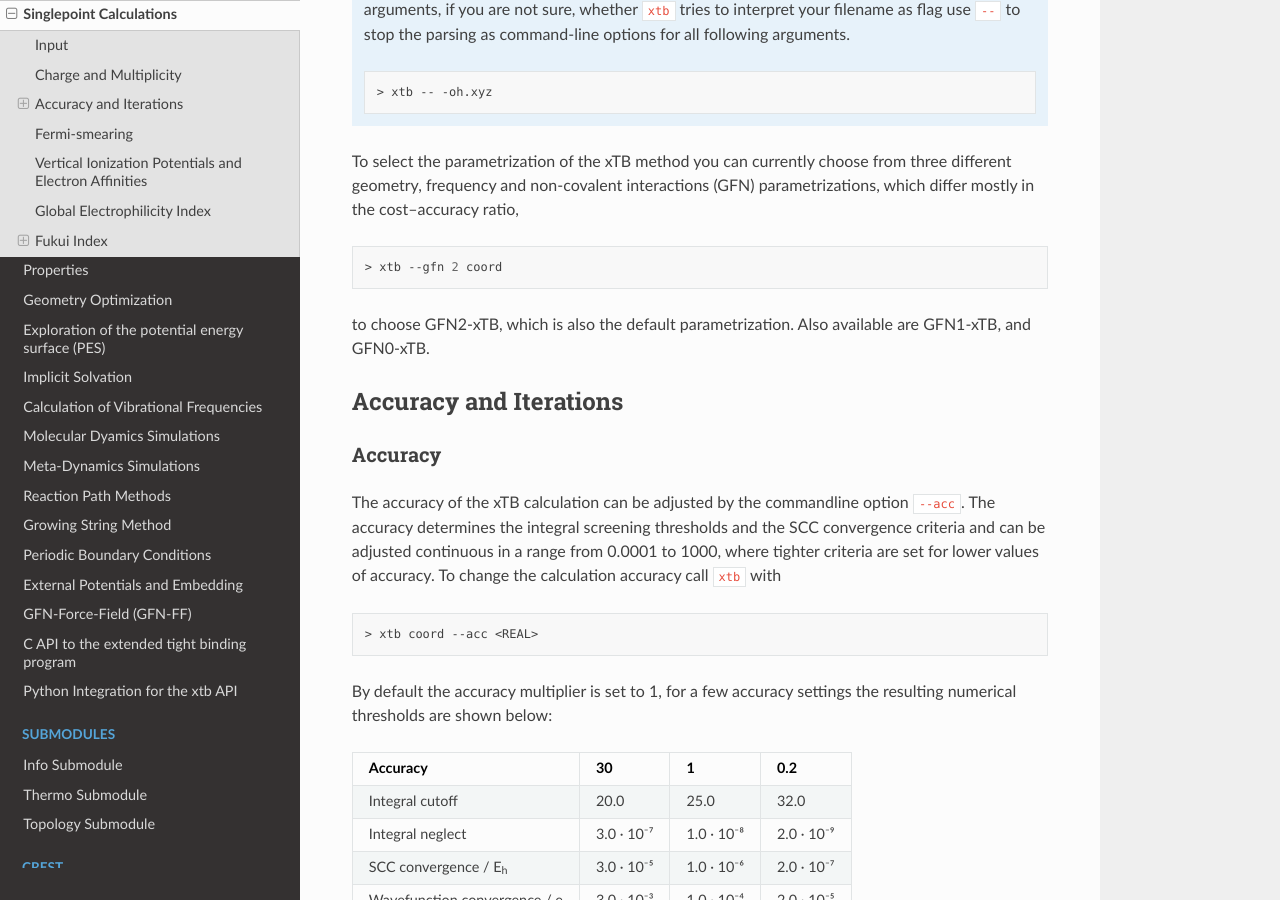
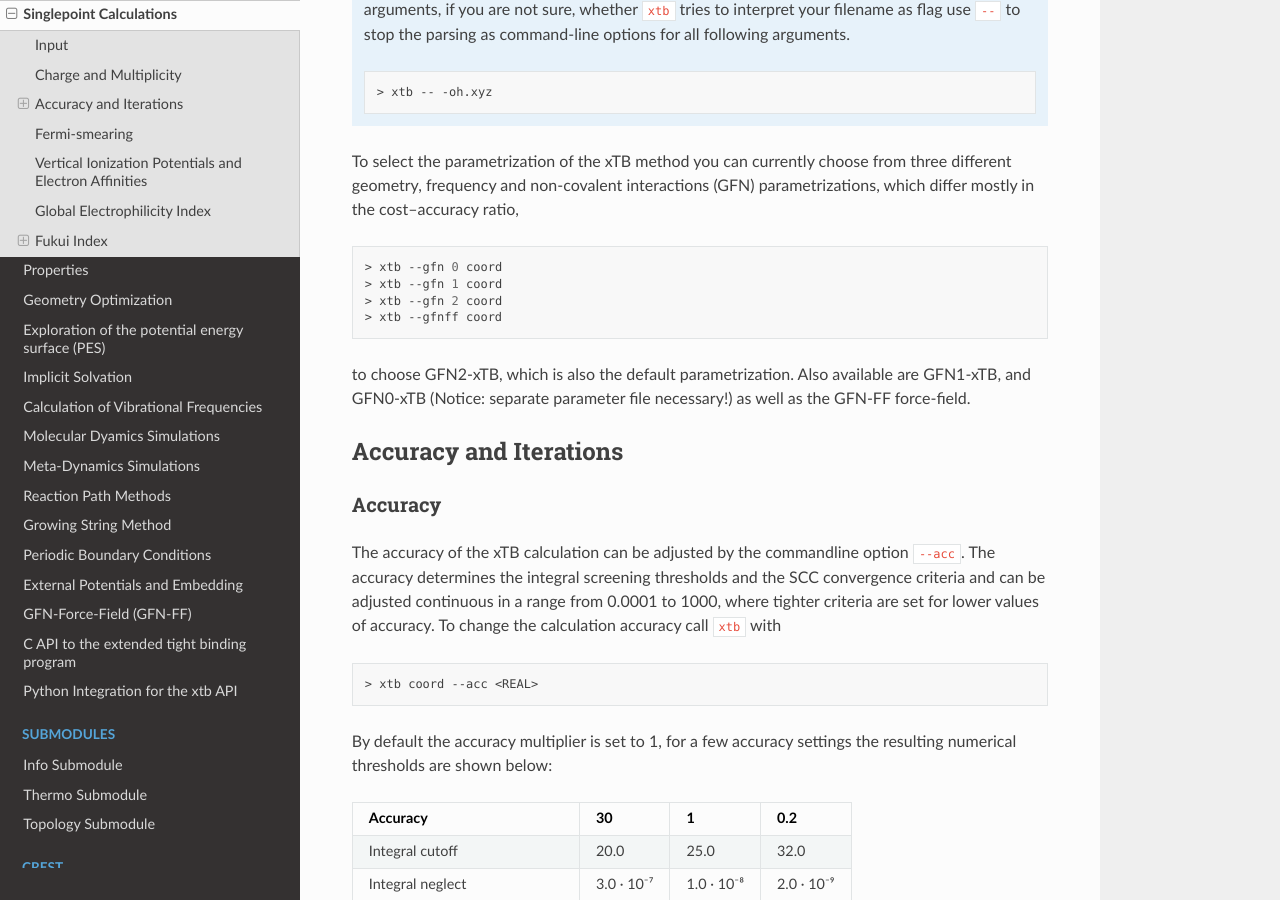
Before and after one commit to grimme-lab/xtb_docs, a Sphinx documentation site: the page built from source/sp.rst, in a window 1280 px wide and 900 px high, scrolled down 3374 px. Built offline with Sphinx 7.4.7 and the Read the Docs theme 2.0.0, drawn with Linux system fonts in a browser that asks for light colours.

Commit message:
Update
Added GFN-FF option and a comment on the GFN0 parameterfile.

```diff
--- a/source/sp.rst
+++ b/source/sp.rst
@@ -166,10 +166,13 @@ parametrizations, which differ mostly in the cost--accuracy ratio,
 
 .. code:: sh
 
+  > xtb --gfn 0 coord
+  > xtb --gfn 1 coord
   > xtb --gfn 2 coord
+  > xtb --gfnff coord
 
 to choose GFN2-xTB, which is also the default parametrization. Also
-available are GFN1-xTB, and GFN0-xTB.
+available are GFN1-xTB, and GFN0-xTB (Notice: separate parameter file necessary!) as well as the GFN-FF force-field.
 
 Accuracy and Iterations
 =======================
```
